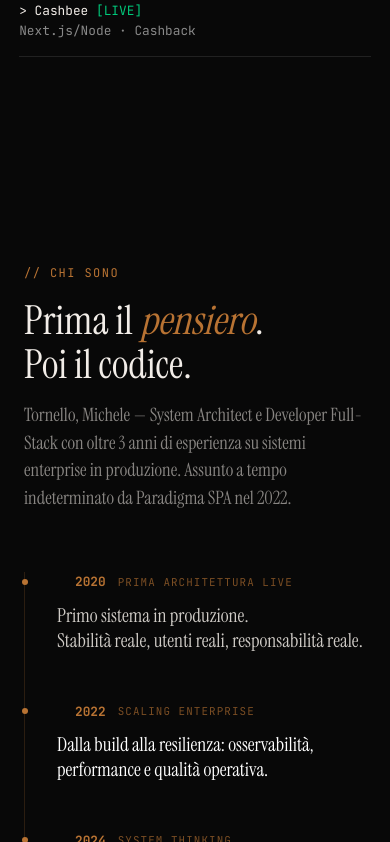
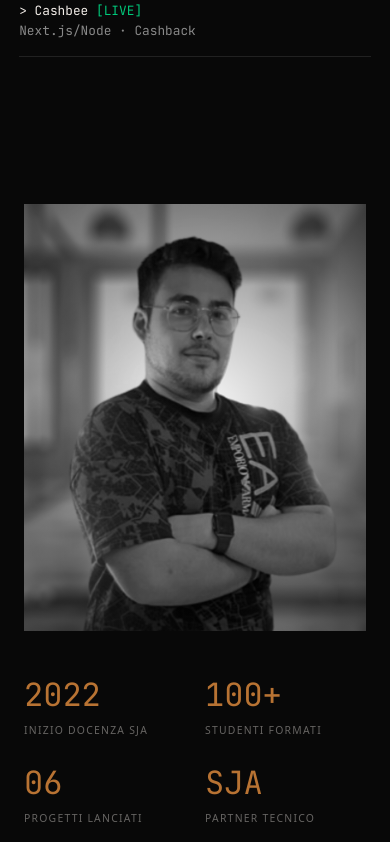
Before and after one commit to Flame0510/micheletornello.com, a Next.js app: page / in a window 390 px wide. Shown: the part 1153-1995 px from the top of the page. Built offline with nearby package versions, Linux system fonts and the light colour scheme.

Commit message:
fix: chi-sono mobile layout — foto in cima su viewport mobile

```diff
--- /dev/null
+++ b/assets/chiSono-mobilefix_manifest_2026-03-16T00-22.json
@@ -0,0 +1,14 @@
+{
+  "timestamp": "2026-03-16T00-22",
+  "port": 3000,
+  "sections": [
+    "chi-sono"
+  ],
+  "viewports": [
+    "mobile"
+  ],
+  "waitMs": 1500,
+  "files": [
+    "/tmp/micheletornello/assets/chiSono-mobilefix_chi-sono_mobile_2026-03-16T00-22.jpg"
+  ]
+}
--- a/src/app/globals.css
+++ b/src/app/globals.css
@@ -919,9 +919,38 @@ h1 {
   text-transform: uppercase;
 }
 
+@media (max-width: 1023px) {
+  .chiB_container {
+    display: flex;
+    flex-direction: column;
+    gap: 60px;
+  }
+
+  .chiB_visual {
+    order: -1; /* Foto in cima su mobile */
+  }
+
+  .chiB_story {
+    gap: 40px;
+  }
+
+  .chiB_title {
+    font-size: clamp(2rem, 8vw, 3.2rem);
+  }
+}
+
 @media (max-width: 768px) {
+  .chiB_section {
+    padding: 80px 24px 60px;
+  }
+
   .chiB_stepText {
     font-size: 1.2rem;
+  }
+
+  .chiB_stats {
+    grid-template-columns: repeat(2, 1fr);
+    gap: 20px;
   }
 }
 
```
Also changed, not shown: assets/chiSono-mobilefix_chi-sono_mobile_2026-03-16T00-22.jpg (added).
